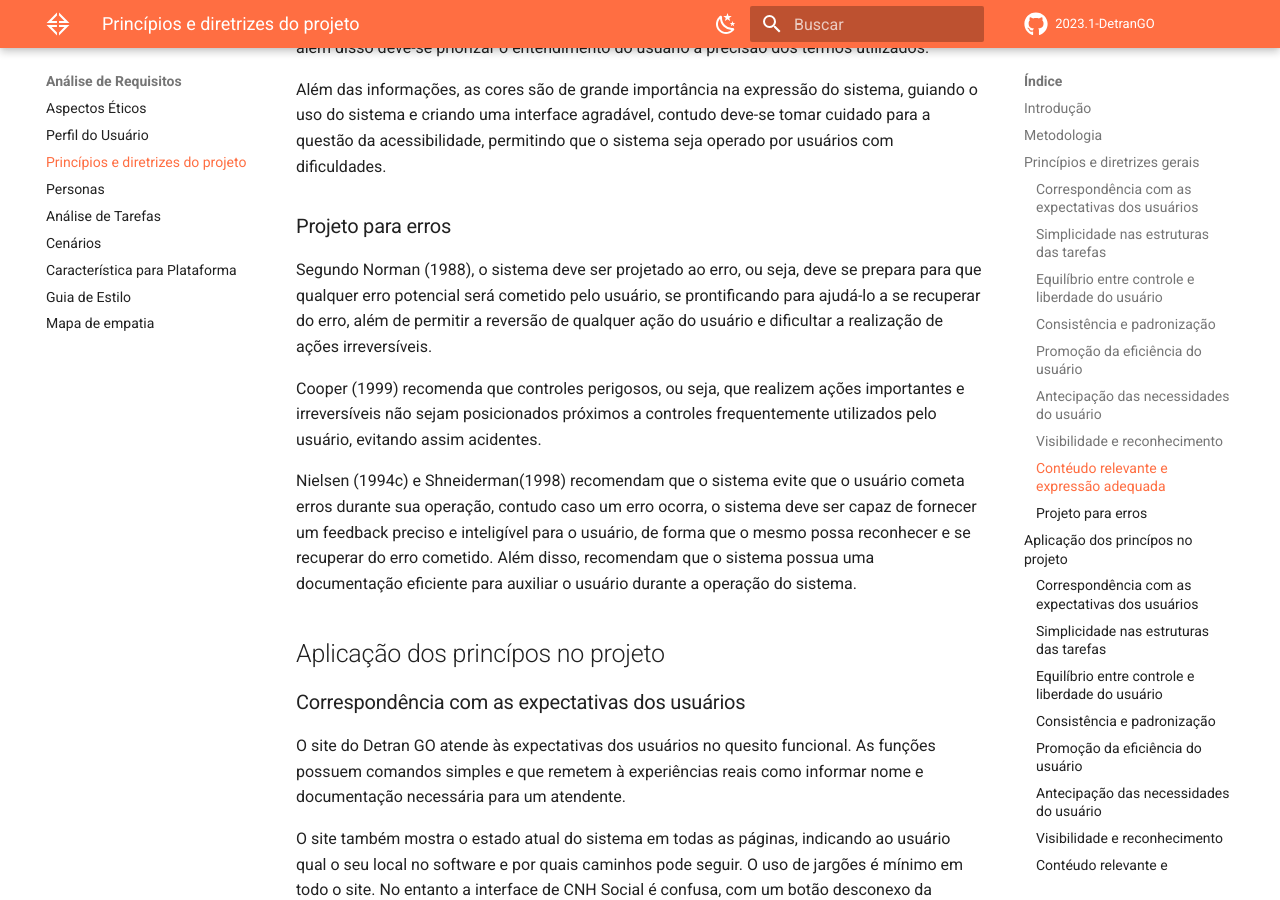
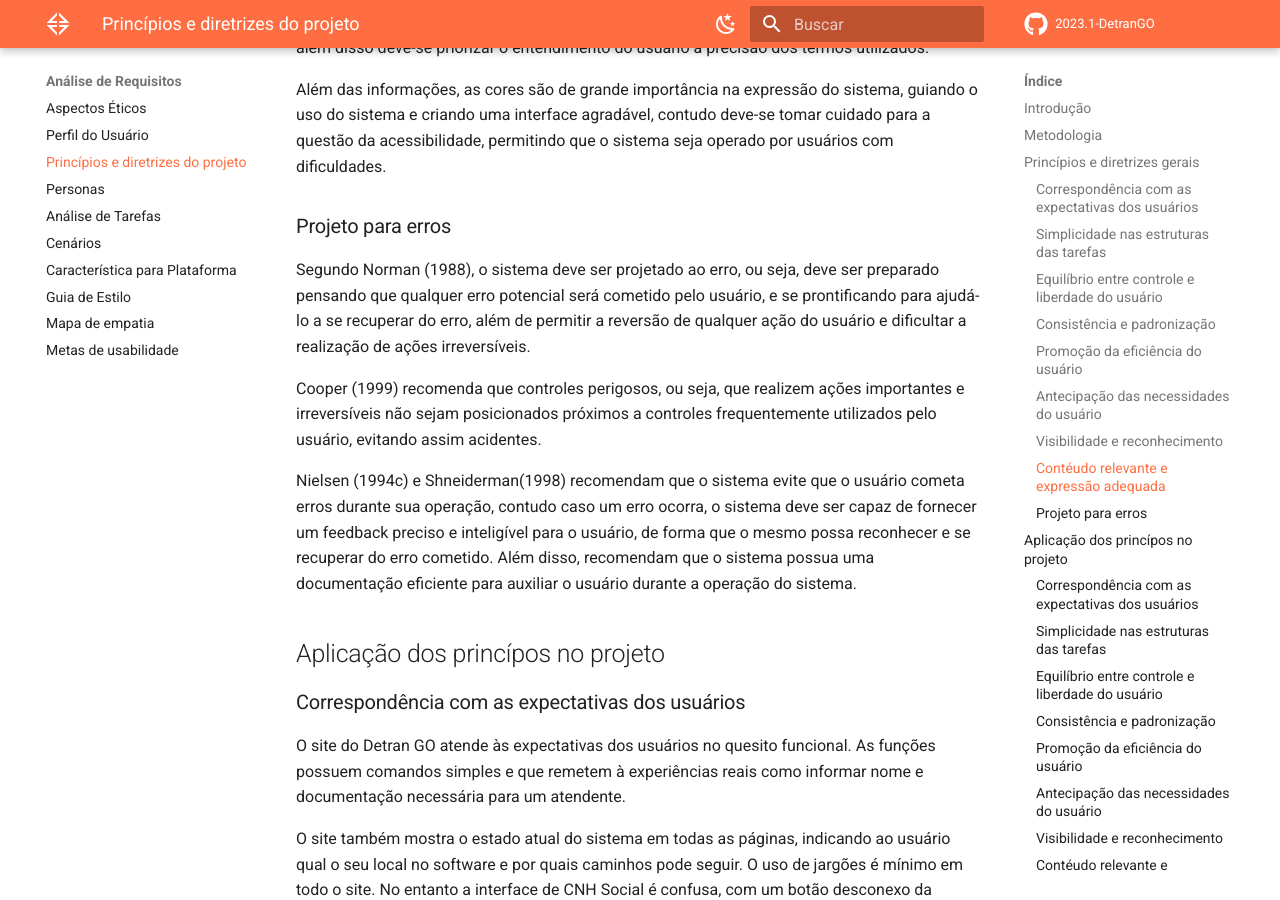
Before and after one commit to Interacao-Humano-Computador/2023.1-DetranGO, an MkDocs documentation site: the page built from docs/analise_requisitos/principios.md, in a window 1280 px wide and 900 px high, scrolled down 4815 px. Built offline with MkDocs 1.6.1 and Material for MkDocs 9.7.7, drawn with Linux system fonts in a browser that asks for light colours; comment, search, counter and statistics services are not loaded.

Commit message:
update: correções para apresentação

```diff
--- a/docs/analise_requisitos/principios.md
+++ b/docs/analise_requisitos/principios.md
@@ -101,7 +101,7 @@ Além das informações, as cores são de grande importância na expressão do s
 
 ### Projeto para erros
 
-Segundo Norman (1988), o sistema deve ser projetado ao erro, ou seja, deve se prepara para que qualquer erro potencial será cometido pelo usuário, se prontificando para ajudá-lo a se recuperar do erro, além de permitir a reversão de qualquer ação do usuário e dificultar a realização de ações irreversíveis.
+Segundo Norman (1988), o sistema deve ser projetado ao erro, ou seja, deve ser preparado pensando que qualquer erro potencial será cometido pelo usuário, e se prontificando para ajudá-lo a se recuperar do erro, além de permitir a reversão de qualquer ação do usuário e dificultar a realização de ações irreversíveis.
 
 Cooper (1999) recomenda que controles perigosos, ou seja, que realizem ações importantes e irreversíveis não sejam posicionados próximos a controles frequentemente utilizados pelo usuário, evitando assim acidentes.
 
--- a/mkdocs.yml
+++ b/mkdocs.yml
@@ -65,6 +65,7 @@ nav:
           - Característica para Plataforma: analise_requisitos/caracteristicas_para_plataforma.md
           - Guia de Estilo: analise_requisitos/guia_estilo.md
           - Mapa de empatia: analise_requisitos/mapa_de_empatia.md
+          - Metas de usabilidade: analise_requisitos/metas_de_usabilidade.md
     - Apresentações:
           - Primeira Etapa: apresentacoes/1a_apresentacao.md
           - Segunda Etapa: apresentacoes/2a_apresentacao.md
```
Also changed, not shown: docs/analise_requisitos/guia_estilo.md (+1 -1 lines), docs/analise_requisitos/metas_de_usabilidade.md (+1 -0 lines).
